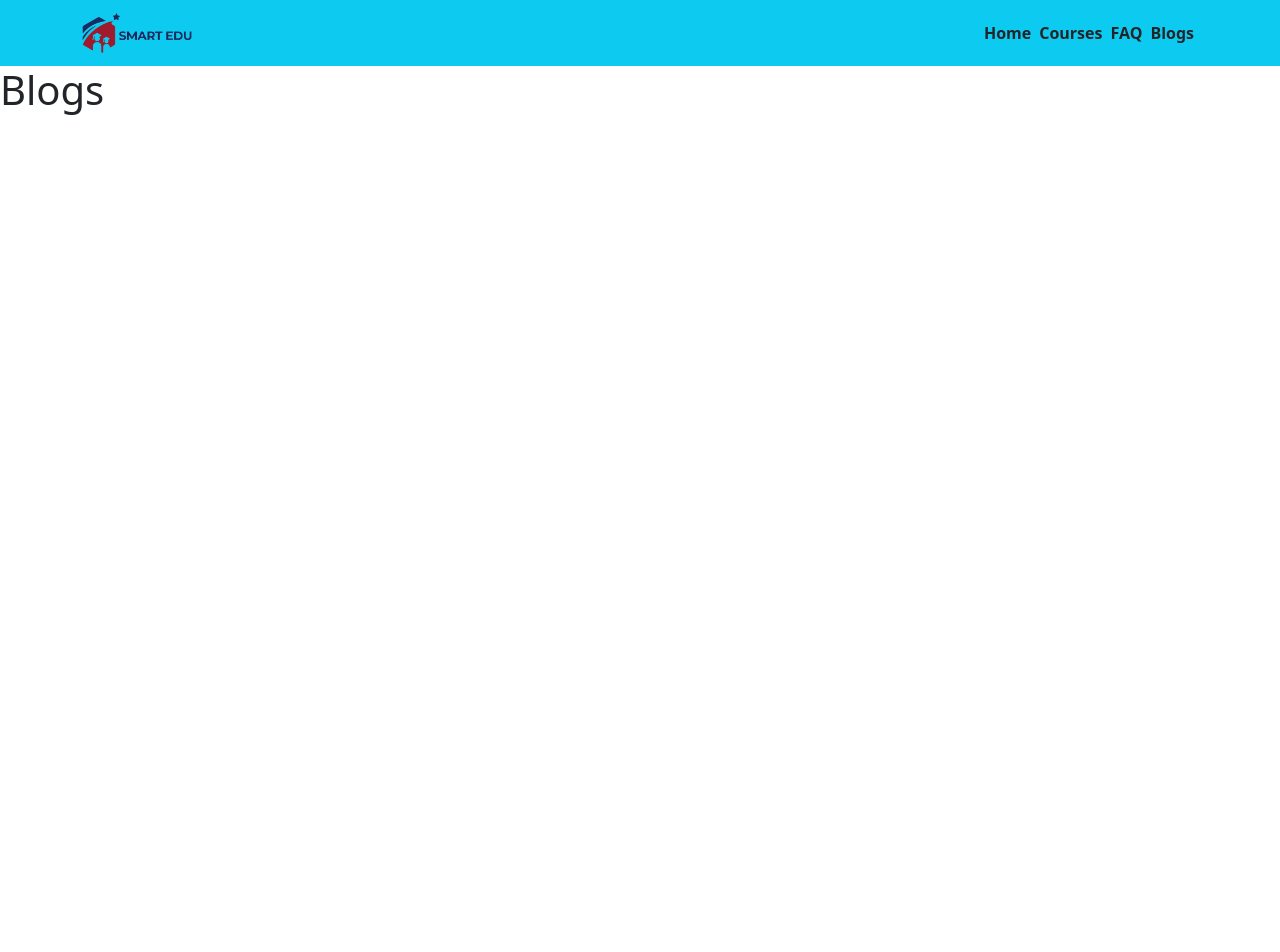
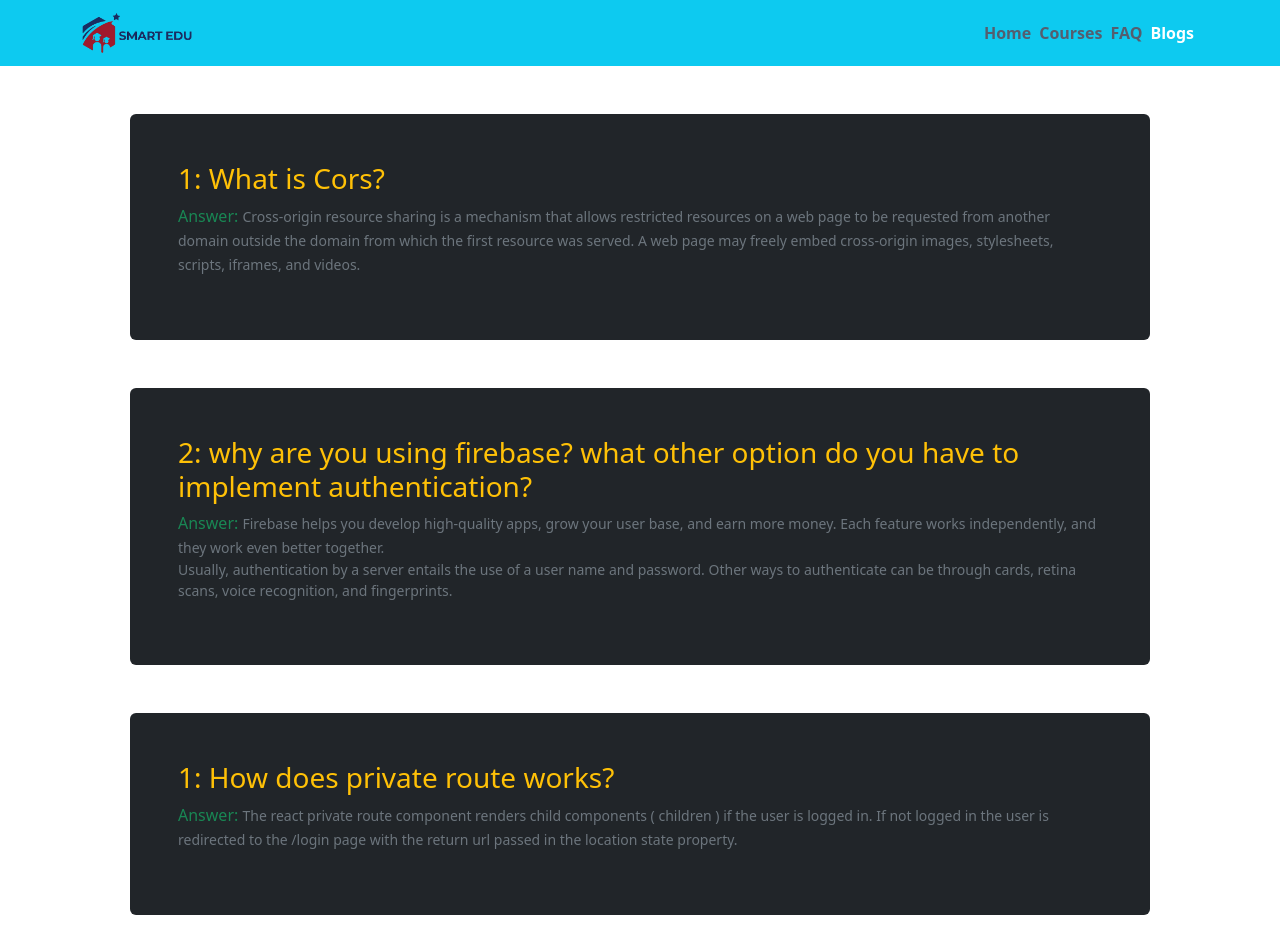
Before and after one commit to developersayem/lerning-platform-client-side, a React (Create React App) app: page /blogs in a window 1280 px wide. Shown: the top 952 px of the page. Before the commit the page ends 800 px from the top, so only its background shows below. Built offline with nearby package versions, Linux system fonts and the light colour scheme.

Commit message:
blog done

```diff
--- a/src/index.css
+++ b/src/index.css
@@ -1,13 +1,16 @@
 body {
   margin: 0;
-  font-family: -apple-system, BlinkMacSystemFont, 'Segoe UI', 'Roboto', 'Oxygen',
-    'Ubuntu', 'Cantarell', 'Fira Sans', 'Droid Sans', 'Helvetica Neue',
+  font-family: -apple-system, BlinkMacSystemFont, "Segoe UI", "Roboto", "Oxygen",
+    "Ubuntu", "Cantarell", "Fira Sans", "Droid Sans", "Helvetica Neue",
     sans-serif;
   -webkit-font-smoothing: antialiased;
   -moz-osx-font-smoothing: grayscale;
 }
+::-webkit-scrollbar {
+  display: none;
+}
 
 code {
-  font-family: source-code-pro, Menlo, Monaco, Consolas, 'Courier New',
+  font-family: source-code-pro, Menlo, Monaco, Consolas, "Courier New",
     monospace;
 }
--- a/src/pages/Blogs/Blogs.js
+++ b/src/pages/Blogs/Blogs.js
@@ -2,8 +2,68 @@ import React from "react";
 
 const Blogs = () => {
   return (
-    <div>
-      <h1>Blogs</h1>
+    <div className="container mt-5">
+      {/* ----------------------------Q-1------------------------------------- */}
+      <div className="bg-dark p-5 rounded m-5">
+        <h3 className="text-warning">1: What is Cors?</h3>
+        <p className="text-success">
+          Answer:{" "}
+          <small className="text-muted">
+            Cross-origin resource sharing is a mechanism that allows restricted
+            resources on a web page to be requested from another domain outside
+            the domain from which the first resource was served. A web page may
+            freely embed cross-origin images, stylesheets, scripts, iframes, and
+            videos.
+          </small>
+        </p>
+      </div>
+      {/* ----------------------------Q-2------------------------------ */}
+      <div className="bg-dark p-5 rounded m-5">
+        <h3 className="text-warning">
+          2: why are you using firebase? what other option do you have to
+          implement authentication?
+        </h3>
+        <p className="text-success">
+          Answer:{" "}
+          <small className="text-muted">
+            Firebase helps you develop high-quality apps, grow your user base,
+            and earn more money. Each feature works independently, and they work
+            even better together.
+            <p>
+              Usually, authentication by a server entails the use of a user name
+              and password. Other ways to authenticate can be through cards,
+              retina scans, voice recognition, and fingerprints.
+            </p>
+          </small>
+        </p>
+      </div>
+      {/* -----------------------------Q-3------------------------- */}
+      <div className="bg-dark p-5 rounded m-5">
+        <h3 className="text-warning">1: How does private route works?</h3>
+        <p className="text-success">
+          Answer:{" "}
+          <small className="text-muted">
+            The react private route component renders child components (
+            children ) if the user is logged in. If not logged in the user is
+            redirected to the /login page with the return url passed in the
+            location state property.
+          </small>
+        </p>
+      </div>
+      {/* ------------------------------Q-4--------------------------------------- */}
+      <div className="bg-dark p-5 rounded m-5">
+        <h3 className="text-warning">1: What is Node? How does Node works?</h3>
+        <p className="text-success">
+          Answer:{" "}
+          <small className="text-muted">
+            It is a used as backend service where javascript works on the
+            server-side of the application. This way javascript is used on both
+            frontend and backend. Node. js runs on chrome v8 engine which
+            converts javascript code into machine code, it is highly scalable,
+            lightweight, fast, and data-intensive.
+          </small>
+        </p>
+      </div>
     </div>
   );
 };
--- a/src/pages/NavBar/NavBar.js
+++ b/src/pages/NavBar/NavBar.js
@@ -2,7 +2,7 @@ import React from "react";
 import Container from "react-bootstrap/Container";
 import Nav from "react-bootstrap/Nav";
 import Navbar from "react-bootstrap/Navbar";
-import { Link } from "react-router-dom";
+import { NavLink } from "react-router-dom";
 import logo from "../../images/logo.png";
 
 const NavBar = () => {
@@ -10,41 +10,53 @@ const NavBar = () => {
     <Navbar sticky="top" collapseOnSelect expand="lg" bg="info" variant="light">
       <Container>
         <Navbar.Brand>
-          <Link
+          <NavLink
             className=" text-dark fw-bolder text-decoration-none"
             to="/home"
           >
             <img style={{ width: "110px" }} src={logo} />
-          </Link>
+          </NavLink>
         </Navbar.Brand>
         <Navbar.Toggle aria-controls="responsive-navbar-nav" />
         <Navbar.Collapse id="responsive-navbar-nav">
           <Nav className="me-auto"></Nav>
           <Nav>
-            <Link
-              className="text-decoration-none text-dark fw-bold m-1"
+            <NavLink
+              style={({ isActive }) => ({
+                color: isActive ? "#fff" : "#545e6f",
+              })}
+              className="text-decoration-none  fw-bold m-1"
               to="/home"
             >
               Home
-            </Link>
-            <Link
-              className="text-decoration-none text-dark fw-bold m-1"
+            </NavLink>
+            <NavLink
+              style={({ isActive }) => ({
+                color: isActive ? "#fff" : "#545e6f",
+              })}
+              className="text-decoration-none  fw-bold m-1"
               to="/courses"
             >
               Courses
-            </Link>
-            <Link
-              className="text-decoration-none text-dark fw-bold m-1"
+            </NavLink>
+            <NavLink
+              style={({ isActive }) => ({
+                color: isActive ? "#fff" : "#545e6f",
+              })}
+              className="text-decoration-none  fw-bold m-1"
               to="/faq"
             >
               FAQ
-            </Link>
-            <Link
-              className="text-decoration-none text-dark fw-bold m-1"
+            </NavLink>
+            <NavLink
+              style={({ isActive }) => ({
+                color: isActive ? "#fff" : "#545e6f",
+              })}
+              className="text-decoration-none  fw-bold m-1"
               to="/blogs"
             >
               Blogs
-            </Link>
+            </NavLink>
           </Nav>
         </Navbar.Collapse>
       </Container>
```
